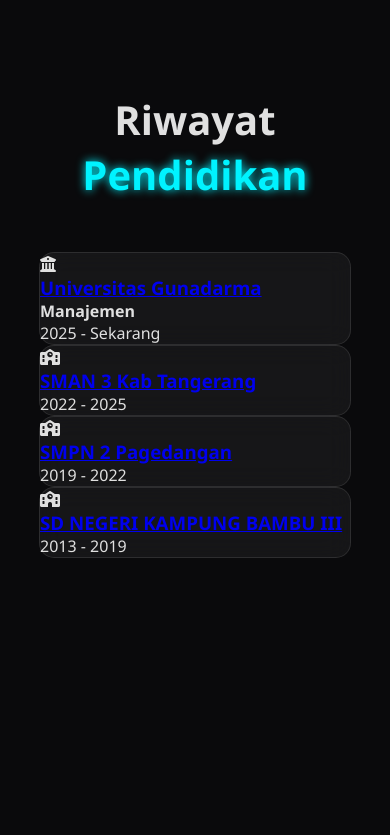
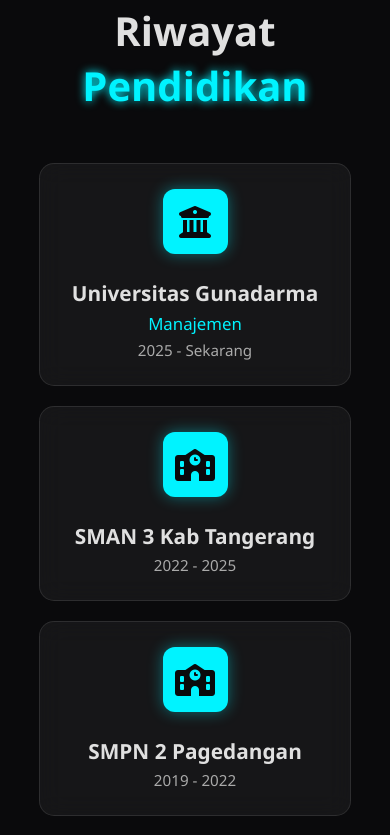
Before and after one commit to Paisha77/Biodata-Gisya, a plain HTML site: page index.html in a window 390 px wide. Shown: the part 3040-3875 px from the top of the page. Drawn offline with nearby package versions, Linux system fonts and the light colour scheme.

Commit message:
Implement education section with responsive styles
Added education section with responsive design and hover effects.

```diff
--- a/style.css
+++ b/style.css
@@ -379,8 +379,93 @@
     transform: translateY(0);
 }
 
+/* --- Education Section --- */
+.education-container {
+    max-width: 800px;
+    margin: 0 auto;
+    display: flex;
+    flex-direction: column;
+    gap: 20px;
+    width: 100%;
+}
+
+.education-card {
+    display: flex;
+    align-items: center;
+    padding: 20px 30px;
+    gap: 25px;
+    transition: 0.4s ease;
+}
+
+.education-card:hover {
+    transform: translateX(10px); /* Animasi geser sedikit ke kanan saat di-hover */
+    box-shadow: 0 10px 30px rgba(0, 243, 255, 0.2);
+    border-color: var(--neon-cyan);
+}
+
+.edu-icon {
+    background: var(--neon-cyan);
+    color: var(--bg-dark);
+    width: 65px;
+    height: 65px;
+    border-radius: 12px;
+    display: flex;
+    justify-content: center;
+    align-items: center;
+    font-size: 2rem;
+    flex-shrink: 0;
+    box-shadow: 0 0 15px rgba(0, 243, 255, 0.4);
+}
+
+.edu-details {
+    display: flex;
+    flex-direction: column;
+    justify-content: center;
+}
+
+.edu-details h3 {
+    margin-bottom: 5px;
+    font-size: 1.3rem;
+}
+
+.edu-details h3 a {
+    color: var(--text-light);
+    text-decoration: none;
+    transition: 0.3s ease;
+    cursor: none; /* Menyesuaikan custom cursor Anda */
+}
+
+/* Efek neon saat nama sekolah diarahkan kursor */
+.edu-details h3 a:hover {
+    color: var(--neon-cyan);
+    text-shadow: 0 0 8px var(--neon-cyan);
+}
+
+.edu-details h4 {
+    color: var(--neon-cyan);
+    font-size: 1.05rem;
+    margin-bottom: 5px;
+    font-weight: 500;
+}
+
+.edu-details p {
+    color: #aaa;
+    font-size: 0.95rem;
+}
+
 /* Responsive (Mobile) */
 @media screen and (max-width: 768px) {
+
+    .education-card {
+        flex-direction: column;
+        text-align: center;
+        padding: 25px 20px;
+    }
+
+    .education-card:hover {
+        transform: translateY(-5px);
+    }
+
     .nav-links {
         position: fixed;
         right: -100%;
```
